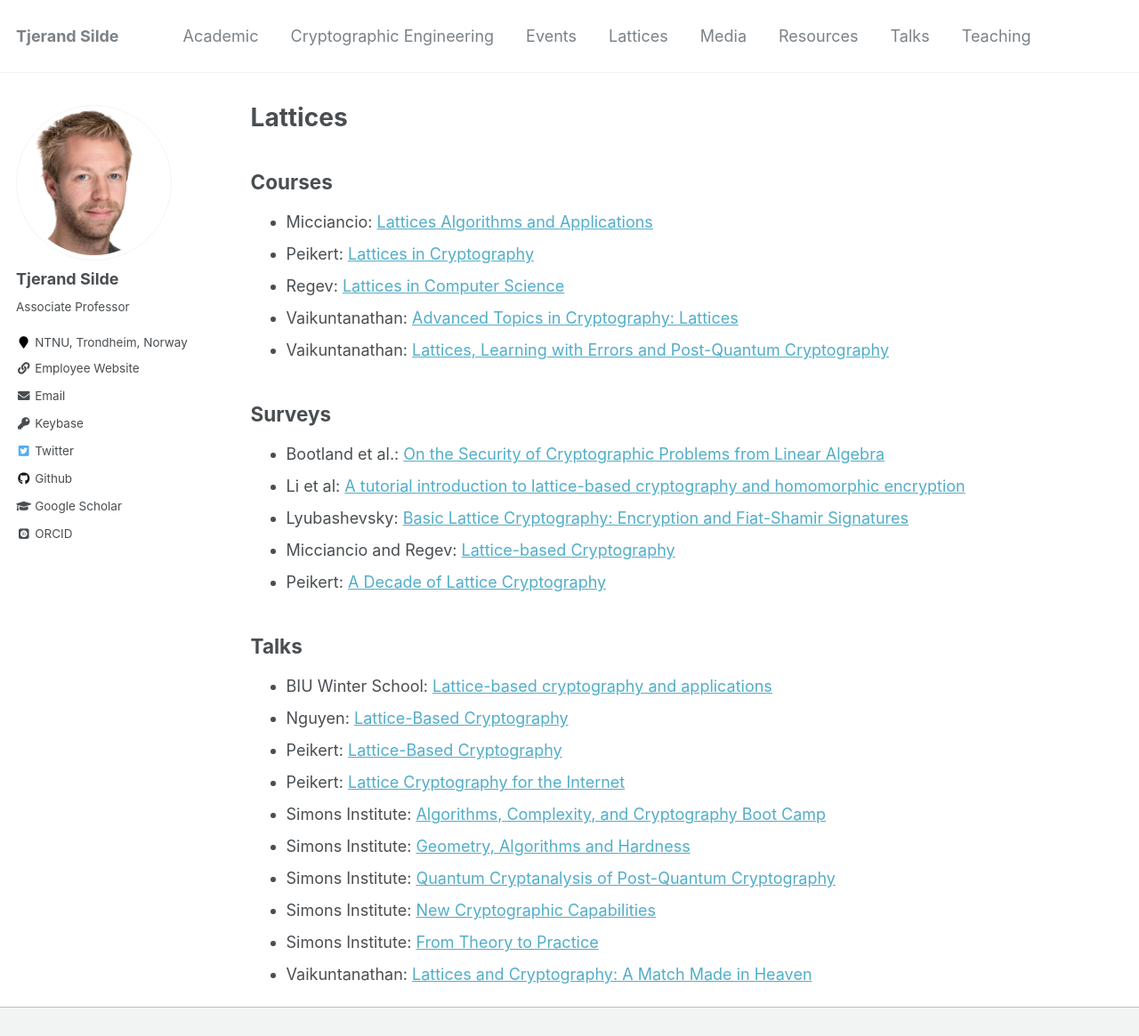
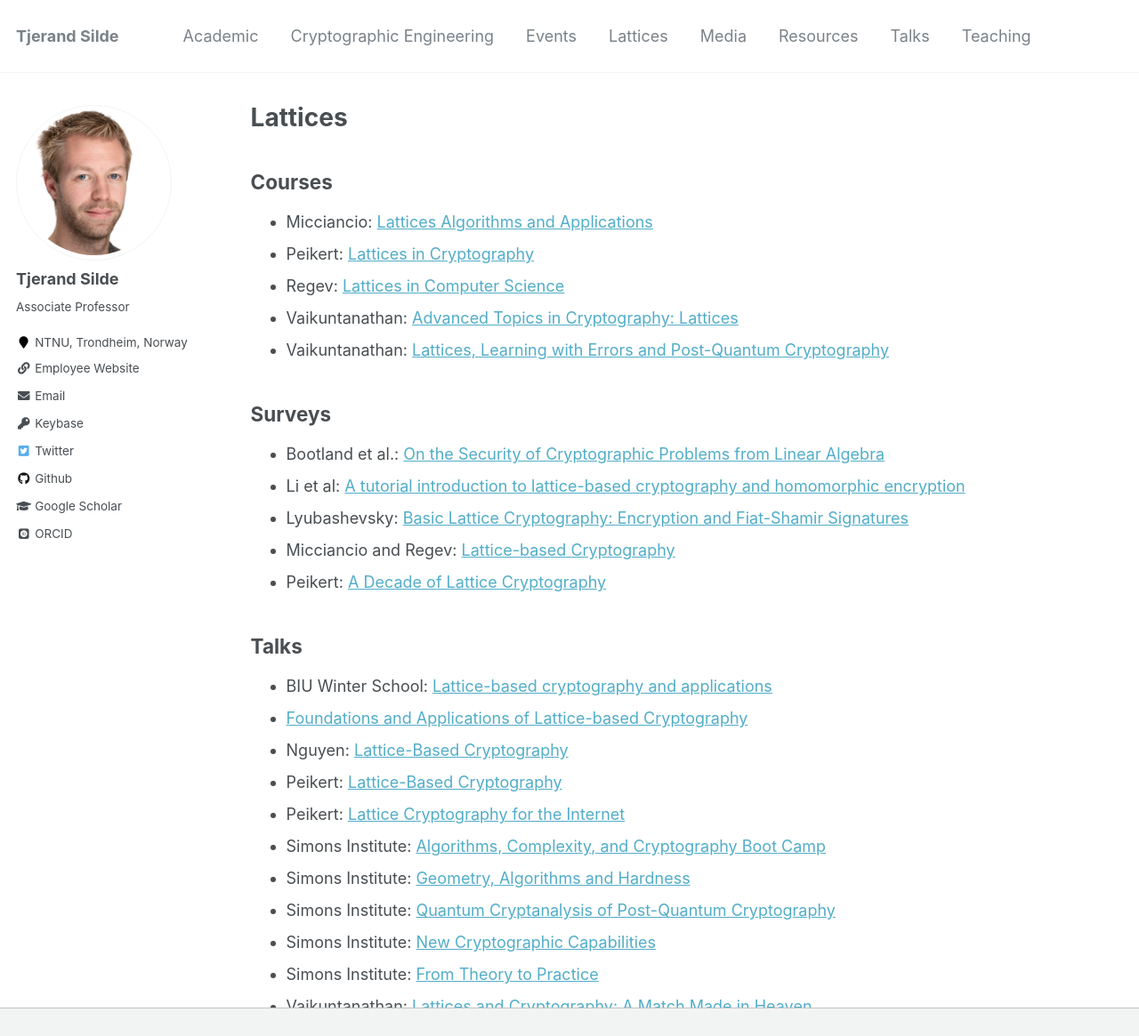
Before and after one commit to tjesi/tjesi.github.io, a Jekyll site: the page built from _pages/lattices.md, in a window 1280 px wide and 1361 px high, cut to the strip 0-1165 px from the top of the window. Shown: the whole strip at 89% size. Built offline with Jekyll 4.4.1, drawn with Linux system fonts in a browser that asks for light colours; some web fonts are replaced.

Commit message:
Update lattices.md

```diff
--- a/_pages/lattices.md
+++ b/_pages/lattices.md
@@ -25,6 +25,7 @@ Problems from Linear Algebra](https://eprint.iacr.org/2021/1354.pdf)
 ## Talks
 
 - BIU Winter School: [Lattice-based cryptography and applications](http://cyber.biu.ac.il/event/the-2nd-biu-winter-school)
+- [Foundations and Applications of Lattice-based Cryptography](https://www.icms.org.uk/workshops/2022/foundations-and-applications-lattice-based-cryptography)
 - Nguyen: [Lattice-Based Cryptography](https://youtu.be/MG6g04R_Ims)
 - Peikert: [Lattice-Based Cryptography](https://youtu.be/FVFw_qb1ZkY)
 - Peikert: [Lattice Cryptography for the Internet](https://youtu.be/uycY1O9f2Nw)
```
